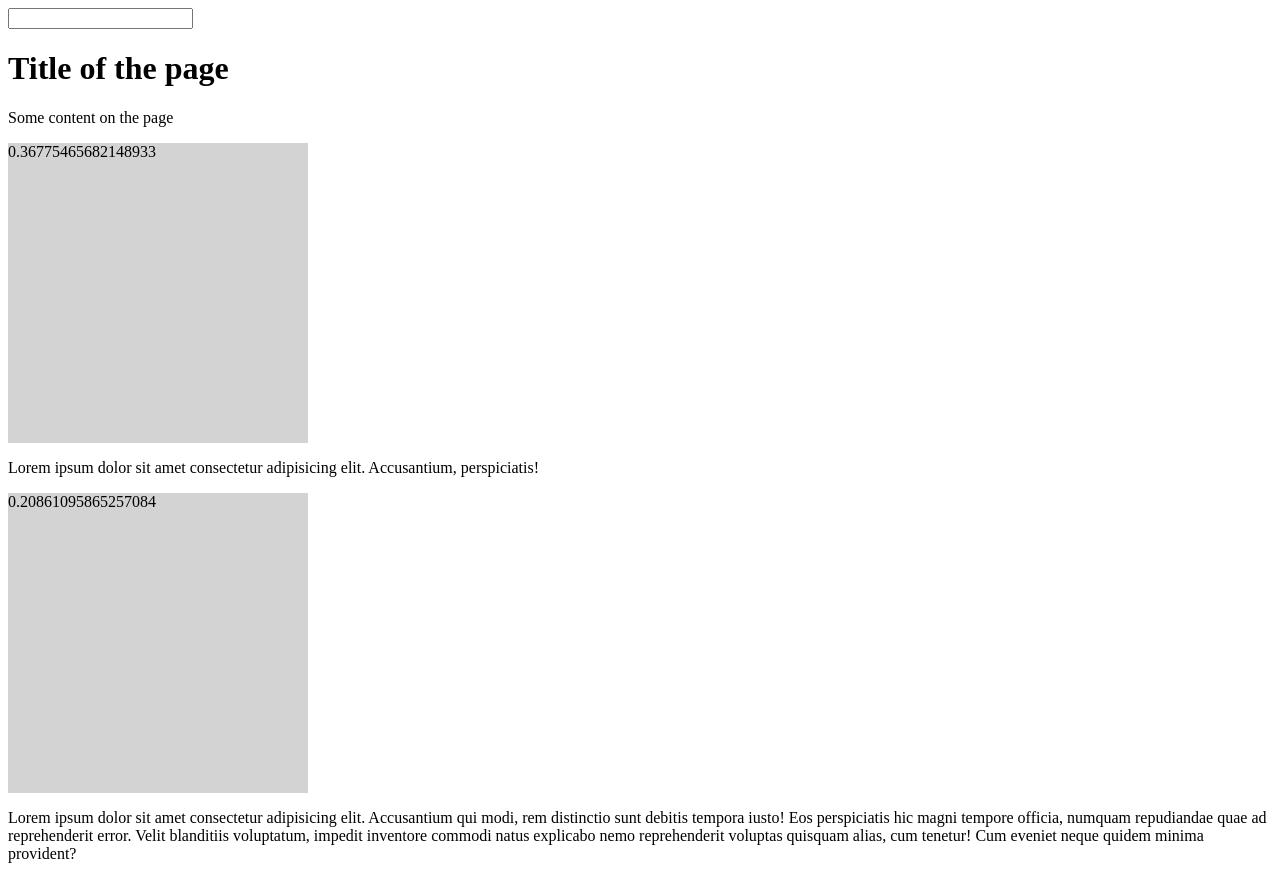
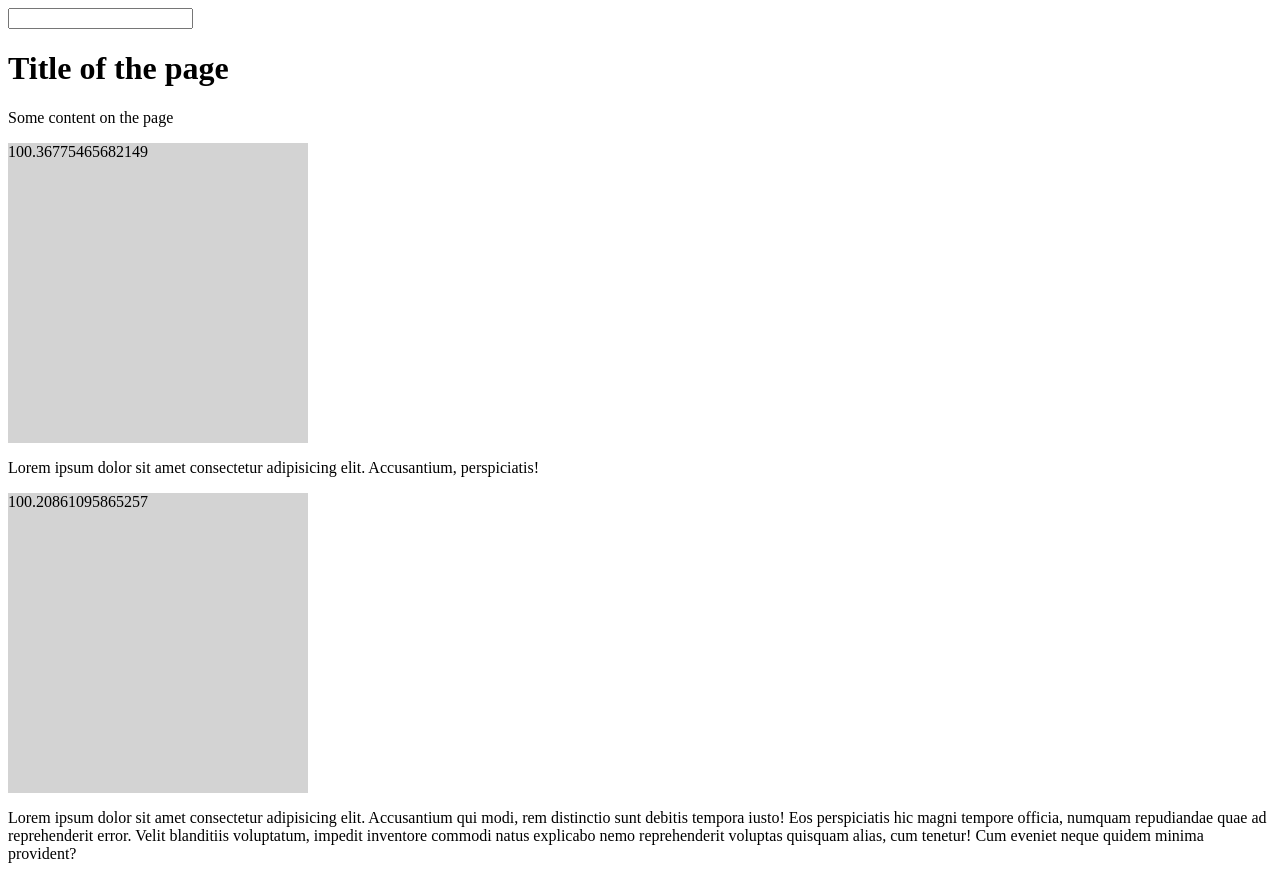
Before and after one commit to y0na24/React-knowledge-base, a React (Vite) app: page / in a window 1280 px wide. Built offline with nearby package versions, Linux system fonts and the light colour scheme; the HTML template or start-up script is replaced by a standard one.

Commit message:
add second way to set React components in HTML markdown (using createPortal)

```diff
--- a/src/App.tsx
+++ b/src/App.tsx
@@ -1,7 +1,8 @@
 import { SetReactComps } from './knowledgeBase/howToSetReactComponentsInHTMLContent/SetReactComps'
+import { SetReactComps2 } from './knowledgeBase/howToSetReactComponentsInHTMLContent/SetReactComps'
 
 function App() {
-	return <SetReactComps />
+	return <SetReactComps2 />
 }
 
 export default App
--- a/src/knowledgeBase/howToSetReactComponentsInHTMLContent/SetReactComps.tsx
+++ b/src/knowledgeBase/howToSetReactComponentsInHTMLContent/SetReactComps.tsx
@@ -1,9 +1,18 @@
-import { useEffect, useRef, useState } from 'react'
+import { createContext, useContext, useEffect, useRef, useState } from 'react'
+import { createPortal } from 'react-dom'
 import ReactDOM from 'react-dom/client'
 
 function DynamicContent() {
-	return <div style={{ width: 300, height: 300, background: 'lightgrey' }}>{Math.random()}</div>
+	const value = useContext(NumberContext)
+
+	return (
+		<div style={{ width: 300, height: 300, background: 'lightgrey' }}>
+			{value + Math.random()}
+		</div>
+	)
 }
+
+const NumberContext = createContext<number>(24)
 
 const dangerousHTML = `
   <div>
@@ -15,7 +24,7 @@ const dangerousHTML = `
     <p>Lorem ipsum dolor sit amet consectetur adipisicing elit. Accusantium qui modi, rem distinctio sunt debitis tempora iusto! Eos perspiciatis hic magni tempore officia, numquam repudiandae quae ad reprehenderit error. Velit blanditiis voluptatum, impedit inventore commodi natus explicabo nemo reprehenderit voluptas quisquam alias, cum tenetur! Cum eveniet neque quidem minima provident?</p>
   </div>
 `
-
+//1 way
 export function SetReactComps() {
 	const [value, setValue] = useState('')
 	const contentRef = useRef<HTMLDivElement>(null)
@@ -46,11 +55,61 @@ export function SetReactComps() {
 
 	return (
 		<div>
-			<input type='text' value={value} onChange={e => setValue(e.target.value)} />
+			<input
+				type='text'
+				value={value}
+				onChange={e => setValue(e.target.value)}
+			/>
 
 			<div>{value}</div>
 
-			<div ref={contentRef} dangerouslySetInnerHTML={{ __html: dangerousHTML }} />
+			<div
+				ref={contentRef}
+				dangerouslySetInnerHTML={{ __html: dangerousHTML }}
+			/>
 		</div>
 	)
 }
+
+//2 way
+export function SetReactComps2() {
+	const [value, setValue] = useState('')
+	const [dynamicContentElements, setDynamicContentElements] = useState<
+		Element[]
+	>([])
+	const contentRef = useRef<HTMLDivElement>(null)
+
+	useEffect(() => {
+		const contentElement = contentRef.current
+
+		if (!contentElement) return
+
+		const dynamicContentElements = contentElement.querySelectorAll(
+			'[data-element="dynamic-content"]'
+		)
+
+		setDynamicContentElements(Array.from(dynamicContentElements))
+	}, [])
+
+	return (
+		<div>
+			<input
+				type='text'
+				value={value}
+				onChange={e => setValue(e.target.value)}
+			/>
+
+			<div>{value}</div>
+
+			<div
+				ref={contentRef}
+				dangerouslySetInnerHTML={{ __html: dangerousHTML }}
+			/>
+			<NumberContext.Provider value={100}>
+				{dynamicContentElements.map(element =>
+					createPortal(<DynamicContent />, element)
+				)}
+			</NumberContext.Provider>
+		</div>
+	)
+}
```
Also changed, not shown: 1 other file (tests, documents, lock files or other folders).
